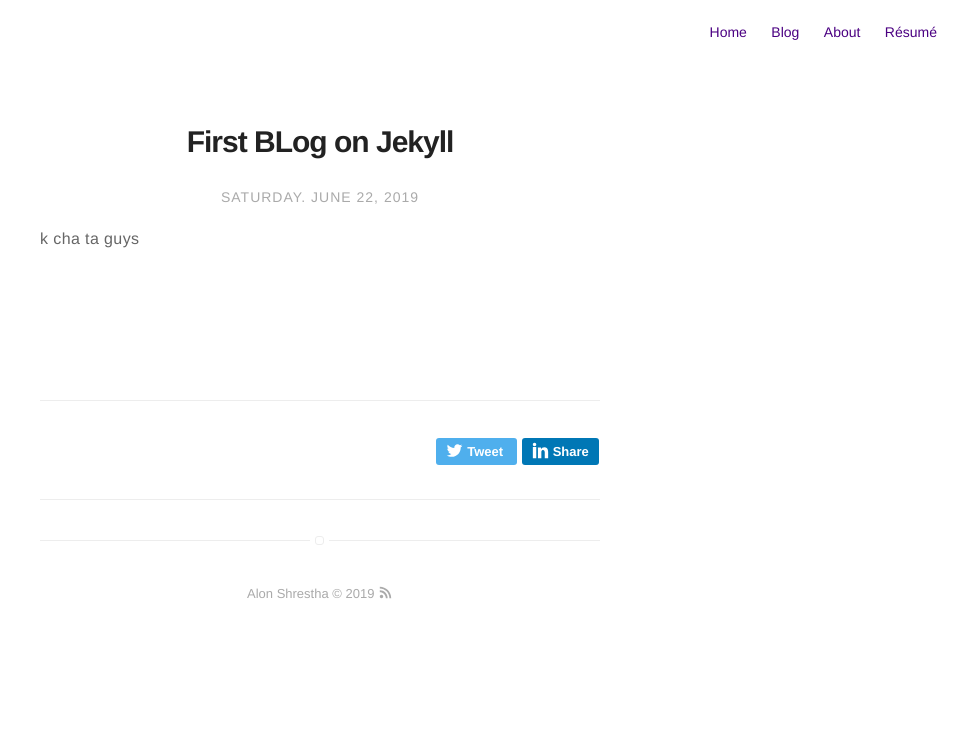
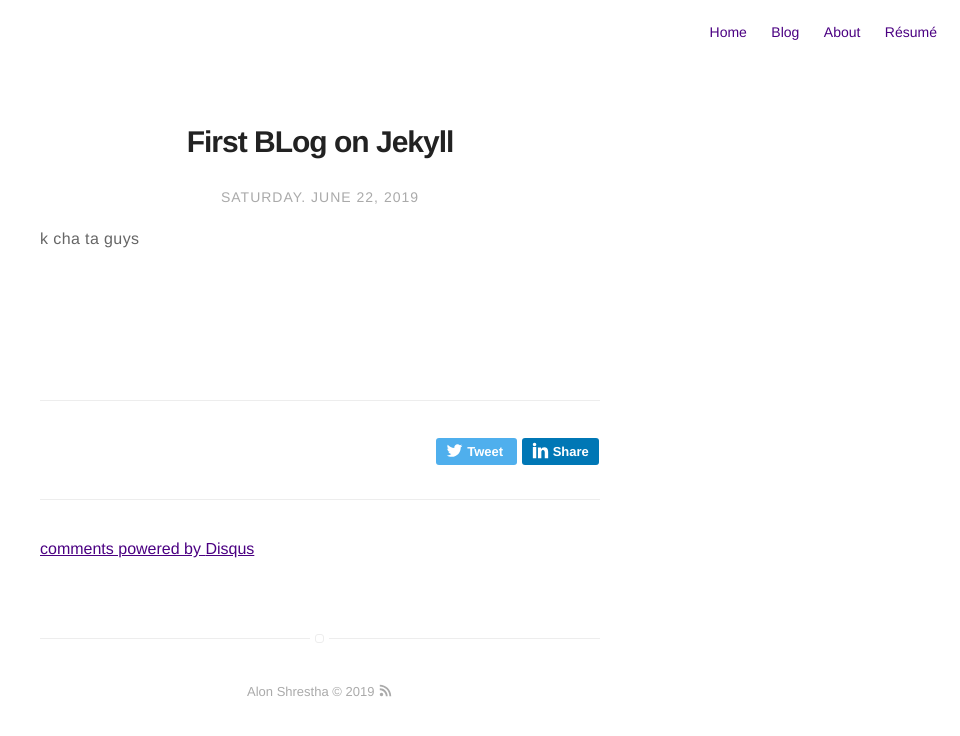
Before and after one commit to alonshrestha/alonshrestha.com.np, a Jekyll site: the page built from _posts/2019-06-22-First-Blog-On-Jekyll.markdown, in a window 1280 px wide. Shown: the top 736 px of the page, without its empty margins (320-1280 px from the left). Built offline with Jekyll 4.4.1, drawn with Linux system fonts in a browser that asks for light colours; comment, search, counter and statistics services are not loaded; part of the change alters nothing that is shown.

Commit message:
Update disqus.html

```diff
--- a/_includes/disqus.html
+++ b/_includes/disqus.html
@@ -1,28 +1,21 @@
-<div id="disqus_thread"></div>
-<script>
-
-/**
-*  RECOMMENDED CONFIGURATION VARIABLES: EDIT AND UNCOMMENT THE SECTION BELOW TO INSERT DYNAMIC VALUES FROM YOUR PLATFORM OR CMS.
-*  LEARN WHY DEFINING THESE VARIABLES IS IMPORTANT: https://disqus.com/admin/universalcode/#configuration-variables*/
-
-  /*
-var disqus_config = function () {
-this.page.url = '{{ site.url }}{{ page.url | replace:"index.html","" }}';  // Replace PAGE_URL with your page's canonical URL variable
-this.page.identifier = '{{ page.id }}'; // Replace PAGE_IDENTIFIER with your page's unique identifier variable
-};
-*/
-
-(function() { // DON'T EDIT BELOW THIS LINE
-var d = document, s = d.createElement('script');
-s.src = 'https://alonshrestha.disqus.com/embed.js';
-s.setAttribute('data-timestamp', +new Date());
-(d.head || d.body).appendChild(s);
-})();
-</script>
-<noscript>Please enable JavaScript to view the <a href="https://disqus.com/?ref_noscript">comments powered by Disqus.</a></noscript>
-
-
-
+<section class="disqus">
+    <div id="disqus_thread"></div>
+    <script type="text/javascript">
+        var disqus_config = function () {
+            this.page.url = '{{ site.url }}{{ page.url | replace:"index.html","" }}';
+            this.page.identifier = '{{ page.id }}';
+        };
+        var disqus_shortname = '{{ site.disqus.shortname }}';
+        var disqus_developer = 0;
+        (function() {
+            var dsq = document.createElement('script'); dsq.type = 'text/javascript'; dsq.async = true;
+            dsq.src = 'https://' + disqus_shortname + '.disqus.com/embed.js';
+            (document.getElementsByTagName('head')[0] || document.getElementsByTagName('body')[0]).appendChild(dsq);
+        })();
+    </script>
+    <noscript>Please enable JavaScript to view the <a href="http://disqus.com/?ref_noscript">comments powered by Disqus.</a></noscript>
+    <a href="http://disqus.com" class="dsq-brlink">comments powered by <span class="logo-disqus">Disqus</span></a>
+</section>
 
 
 
```
